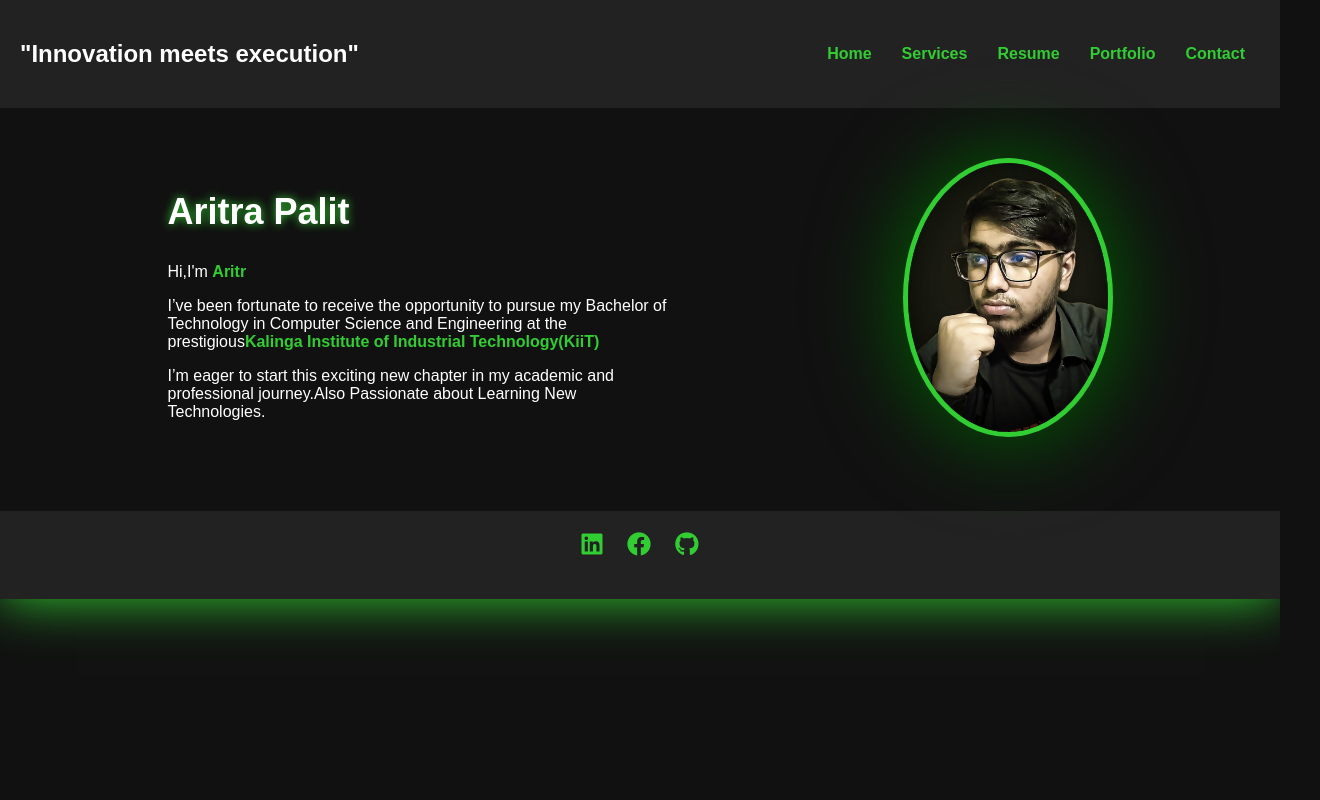
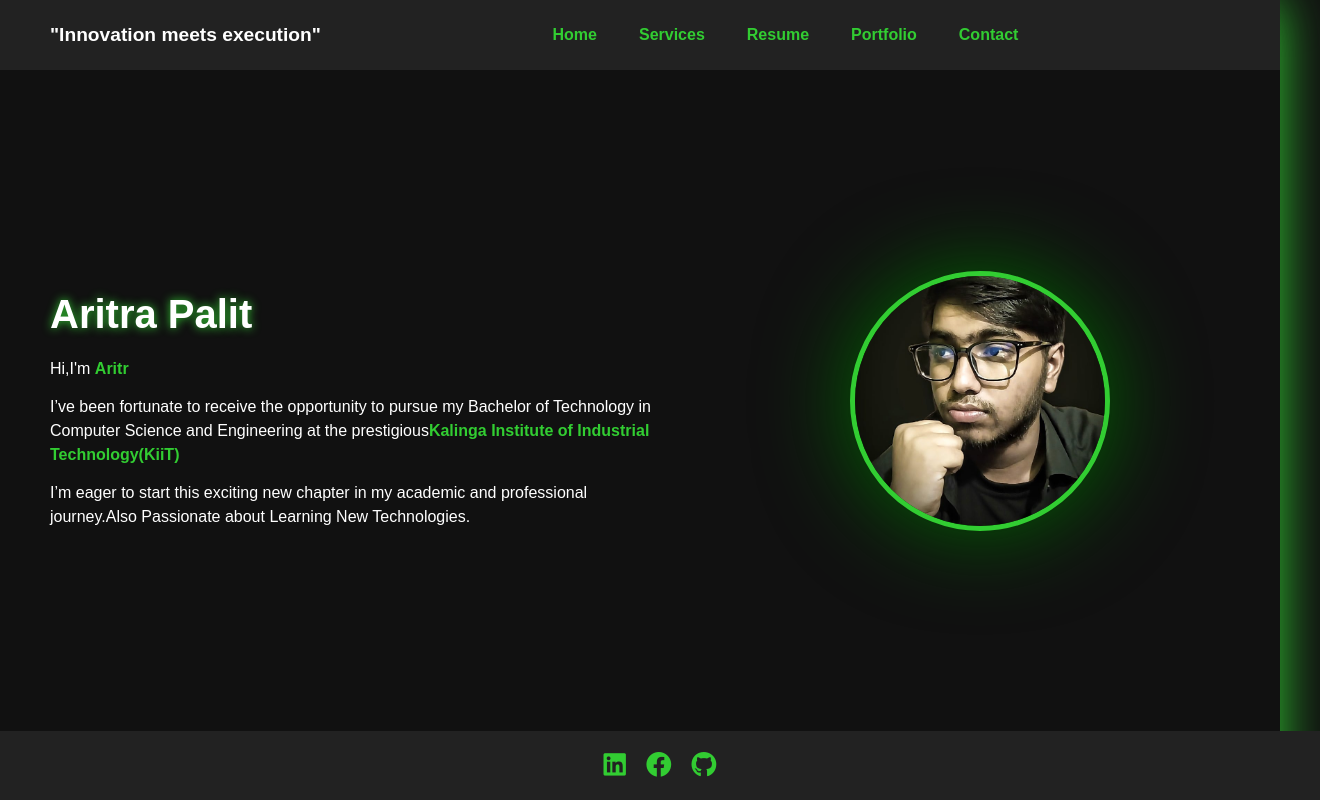
Before and after one commit to Aritra-2024-tesla/Aritra-s-Portfolio, a plain HTML site: page index.html/index.html in a window 1280 px wide. Shown: the whole page, 1320 px wide, since content can reach past the window. Drawn offline with Linux system fonts and the light colour scheme.

Commit message:
Add files via upload

```diff
--- a/index.html/styles.css
+++ b/index.html/styles.css
@@ -1,60 +1,99 @@
+/* Base Styles (Mobile First) */
 body {
     font-family: Arial, sans-serif;
     margin: 0;
     padding: 0;
     background-color: #111;
     color: white;
-    text-align: center;
-    box-shadow: 0 0 50px limegreen; /* Green shadow for the whole background */
+    box-shadow: 0 0 50px limegreen;
+    min-height: 100vh;
+    display: flex;
+    flex-direction: column;
+}
+
+/* Header/Navigation - Mobile */
+header {
+    width: 100%;
 }
 
 nav {
     display: flex;
-    justify-content: space-between;
+    flex-direction: column;
     align-items: center;
-    padding: 20px;
+    padding: 12px 10px;
     background-color: #222;
+}
+
+nav h1 {
+    margin: 0 0 12px 0;
+    font-size: 1rem;
+    text-align: center;
+    padding: 0 10px;
+    line-height: 1.3;
 }
 
 nav ul {
     list-style: none;
     display: flex;
+    flex-wrap: wrap;
+    justify-content: center;
+    padding: 0;
+    margin: 0;
+    width: 100%;
+    gap: 8px;
 }
 
 nav ul li {
-    margin: 0 15px;
+    margin: 0;
 }
 
 nav ul li a {
     text-decoration: none;
-    color: limegreen; /* Green links */
+    color: limegreen;
     font-weight: bold;
+    padding: 6px 12px;
+    font-size: 0.9rem;
+    display: block;
+    border-radius: 4px;
+    transition: background-color 0.3s;
 }
 
+nav ul li a:hover {
+    background-color: rgba(50, 205, 50, 0.1);
+}
+
+/* Hero Section - Mobile */
 .hero {
     display: flex;
-    justify-content: space-around;
+    flex-direction: column-reverse;
     align-items: center;
-    padding: 50px;
+    padding: 20px 15px;
+    flex: 1;
+    gap: 25px;
 }
 
 .info {
-    max-width: 500px;
-    text-align: left;
+    width: 100%;
+    text-align: center;
 }
 
 h2 {
-    font-size: 36px;text-shadow: 0 00 10px limegreen;
+    font-size: 1.7rem;
+    text-shadow: 0 0 10px limegreen;
+    margin-bottom: 15px;
 }
 
 .Hi,im-Aritra {
-    font-size: 50px; /* Set to 50px */
-    font-weight: bold; /* Bold text */
-    color: white; /* White color for "I'm " */
+    font-size: 1.4rem;
+    font-weight: bold;
+    color: white;
+    display: block;
+    margin-bottom: 15px;
+    line-height: 1.3;
 }
 
 .highlight {
-    color: limegreen; /* Green color for "Aritra" */
+    color: limegreen;
     font-weight: bold;
 }
 
@@ -68,33 +107,183 @@ h2 {
     50% { opacity: 0; }
 }
 
-/* Removed .cv-button styles */
+/* Profile Image - Mobile */
+.image-container {
+    margin: 0;
+    width: 100%;
+    display: flex;
+    justify-content: center;
+}
 
 .image-container img {
-    width: 200px;
+    width: 170px;
+    height: 170px;
+    object-fit: cover;
     border-radius: 50%;
-    border: 5px solid limegreen; /* Bold green border */
-    box-shadow: 0 0 90px darkgreen; /* Dark green shadow */
-    background-color: darkgreen; /* Dark green background for the image */
+    border: 4px solid limegreen;
+    box-shadow: 0 0 25px darkgreen;
+    background-color: darkgreen;
 }
 
+/* Footer/Social Links - Mobile */
 footer {
     background-color: #222;
-    padding: 20px;
-    margin-top: 20px;
+    padding: 18px 10px;
+    width: 100%;
 }
 
 .social-links {
-    margin-bottom: 20px;
+    display: flex;
+    justify-content: center;
+    flex-wrap: wrap;
+    gap: 20px;
 }
 
 .social-links a {
-    color: limegreen; /* Green social media icons */
-    font-size: 24px;
-    margin: 0 10px;
-    transition: color 0.3s ease;
+    color: limegreen;
+    font-size: 1.4rem;
+    transition: all 0.3s ease;
+    display: inline-block;
 }
 
 .social-links a:hover {
-    color: white; /* Change color on hover */
+    color: white;
+    transform: scale(1.1);
 }
+
+/* Content Styles */
+p {
+    margin: 14px 0;
+    line-height: 1.5;
+    font-size: 0.95rem;
+    text-align: center;
+}
+
+/* Tablet Styles (min-width: 600px) */
+@media (min-width: 600px) {
+    nav {
+        flex-direction: row;
+        justify-content: space-between;
+        padding: 15px 25px;
+    }
+
+    nav h1 {
+        margin-bottom: 0;
+        font-size: 1.1rem;
+        text-align: left;
+        white-space: nowrap;
+    }
+
+    nav ul {
+        gap: 10px;
+    }
+
+    nav ul li a {
+        font-size: 0.95rem;
+        padding: 6px 14px;
+    }
+
+    .hero {
+        padding: 30px 25px;
+        gap: 30px;
+    }
+
+    h2 {
+        font-size: 1.9rem;
+    }
+
+    .Hi,im-Aritra {
+        font-size: 1.6rem;
+    }
+
+    .image-container img {
+        width: 190px;
+        height: 190px;
+        border-width: 5px;
+    }
+}
+
+/* Desktop Styles (min-width: 900px) */
+@media (min-width: 900px) {
+    nav {
+        padding: 18px 40px;
+    }
+
+    nav h1 {
+        font-size: 1.2rem;
+    }
+
+    nav ul li a {
+        font-size: 1rem;
+        padding: 8px 16px;
+    }
+
+    .hero {
+        flex-direction: row;
+        justify-content: space-between;
+        align-items: center;
+        padding: 50px 40px;
+        max-width: 1200px;
+        margin: 0 auto;
+        gap: 40px;
+    }
+
+    .info {
+        width: 55%;
+        text-align: left;
+        padding-right: 30px;
+    }
+
+    .image-container {
+        width: 45%;
+    }
+
+    h2 {
+        font-size: 2.3rem;
+        margin-bottom: 20px;
+    }
+
+    .Hi,im-Aritra {
+        font-size: 2rem;
+    }
+
+    .image-container img {
+        width: 220px;
+        height: 220px;
+        box-shadow: 0 0 50px darkgreen;
+    }
+
+    p {
+        text-align: left;
+        font-size: 1rem;
+    }
+
+    footer {
+        padding: 20px;
+    }
+
+    .social-links a {
+        font-size: 1.6rem;
+    }
+}
+
+/* Large Desktop Styles (min-width: 1200px) */
+@media (min-width: 1200px) {
+    .hero {
+        padding: 60px 50px;
+    }
+
+    h2 {
+        font-size: 2.5rem;
+    }
+
+    .Hi,im-Aritra {
+        font-size: 2.2rem;
+    }
+
+    .image-container img {
+        width: 250px;
+        height: 250px;
+        box-shadow: 0 0 90px darkgreen;
+    }
+}
```
